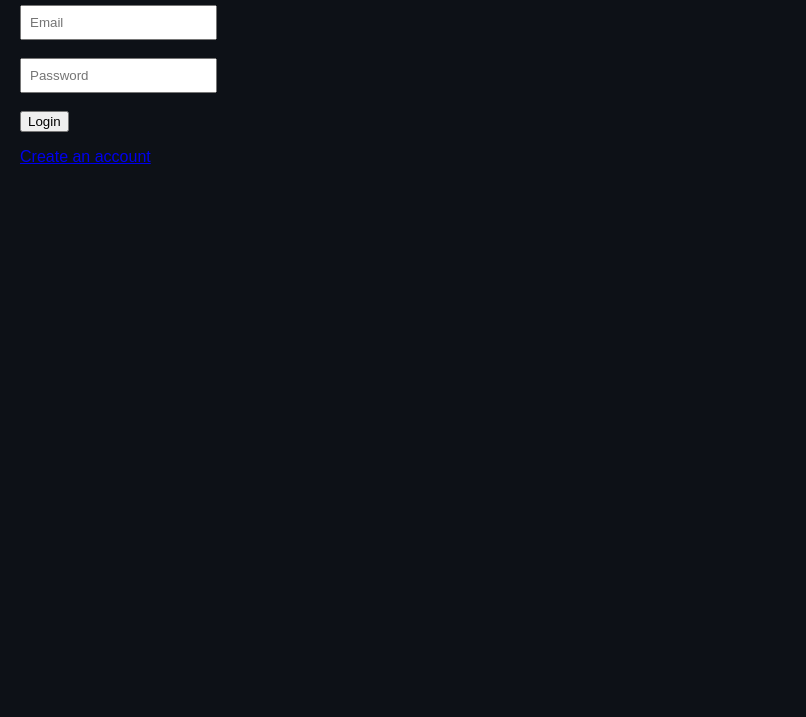
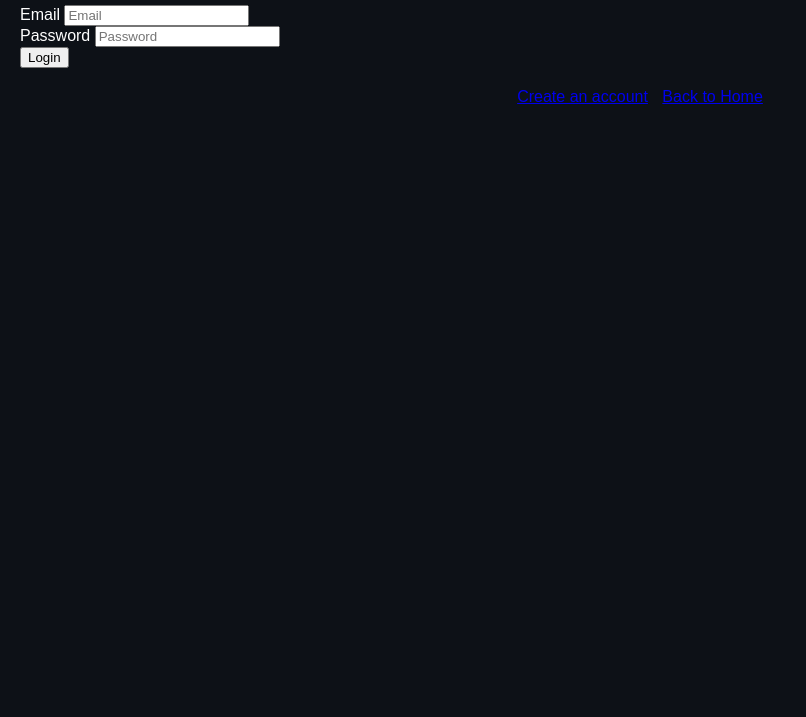
Before and after one commit to Yashadake007/travel-planner, a plain HTML site: page travel-planner/login.html in a window 1280 px wide. Shown: the part 83-800 px from the top of the page, without its empty margins (0-806 px from the left). Drawn offline with Linux system fonts and the light colour scheme.

Commit message:
Update login.html

```diff
--- a/travel-planner/login.html
+++ b/travel-planner/login.html
@@ -4,30 +4,39 @@
   <meta charset="utf-8"/>
   <meta name="viewport" content="width=device-width,initial-scale=1"/>
   <title>Login</title>
-  <script src="https://www.gstatic.com/firebasejs/8.10.0/firebase-app.js"></script>
-  <script src="https://www.gstatic.com/firebasejs/8.10.0/firebase-auth.js"></script>
   <link rel="stylesheet" href="style.css">
 </head>
 <body style="padding:20px">
-  <h2>Login</h2>
-  <form id="form">
-    <input id="email" type="email" placeholder="Email" required style="padding:8px"><br><br>
-    <input id="pw" type="password" placeholder="Password" required style="padding:8px"><br><br>
-    <button class="ghost-btn">Login</button>
-  </form>
-  <p><a href="signup.html">Create an account</a></p>
+  <div class="container">
+    <h2>Login</h2>
+    <form id="form" class="form">
+      <label for="email">Email</label>
+      <input id="email" type="email" placeholder="Email" required><br>
+      <label for="pw">Password</label>
+      <input id="pw" type="password" placeholder="Password" required><br>
+      <button class="primary-btn" type="submit">Login</button>
+    </form>
+    <p class="muted" style="text-align:center; margin-top: 20px;">
+      <a href="signup.html" class="ghost-btn">Create an account</a>
+      <a href="index.html" class="ghost-btn" style="margin-left: 10px;">Back to Home</a>
+    </p>
+  </div>
 
-  <script src="firebase.js"></script>
-  <script>
+  <script type="module">
+    import { auth, signInWithEmailAndPassword } from "./firebase.js";
+
     const form = document.getElementById('form');
     form.addEventListener('submit', async (e)=>{
       e.preventDefault();
       const email = document.getElementById('email').value.trim();
       const pw = document.getElementById('pw').value;
       try{
-        await firebase.auth().signInWithEmailAndPassword(email, pw);
+        await signInWithEmailAndPassword(auth, email, pw);
         location.href='index.html';
-      }catch(err){ alert(err.message); }
+      }catch(err){
+        alert("Login failed: " + err.message);
+        console.error("Login error:", err);
+      }
     });
   </script>
 </body>
```
